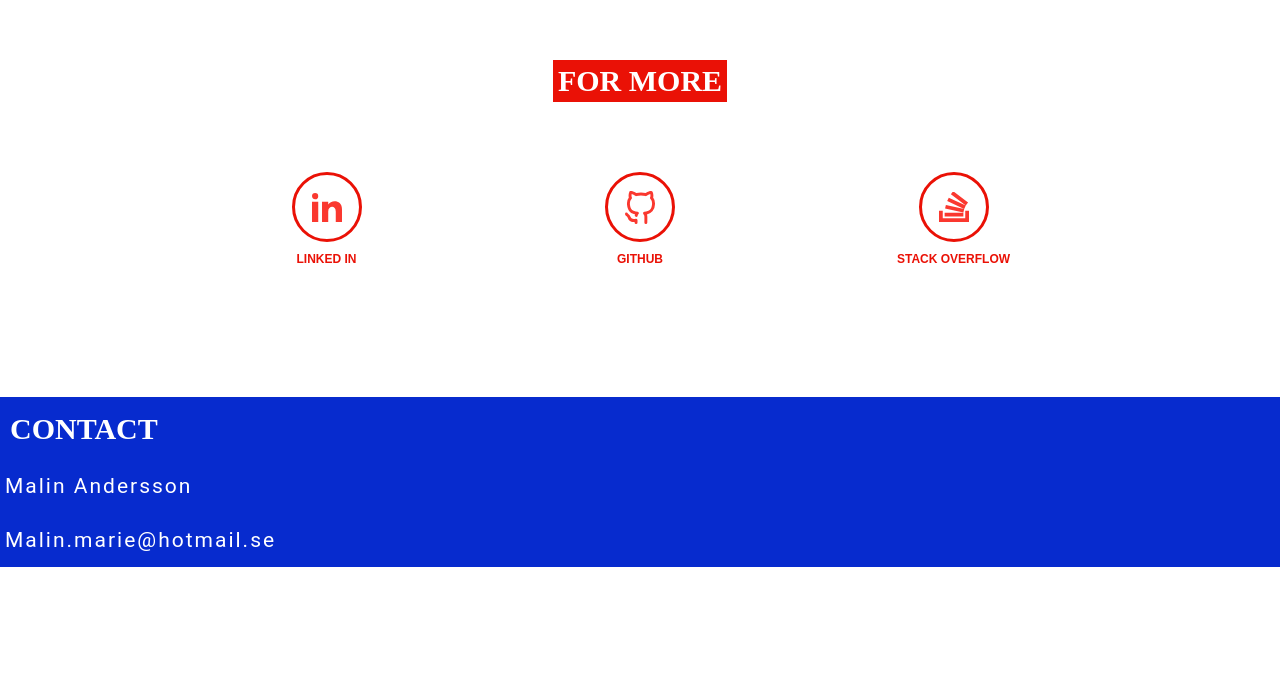
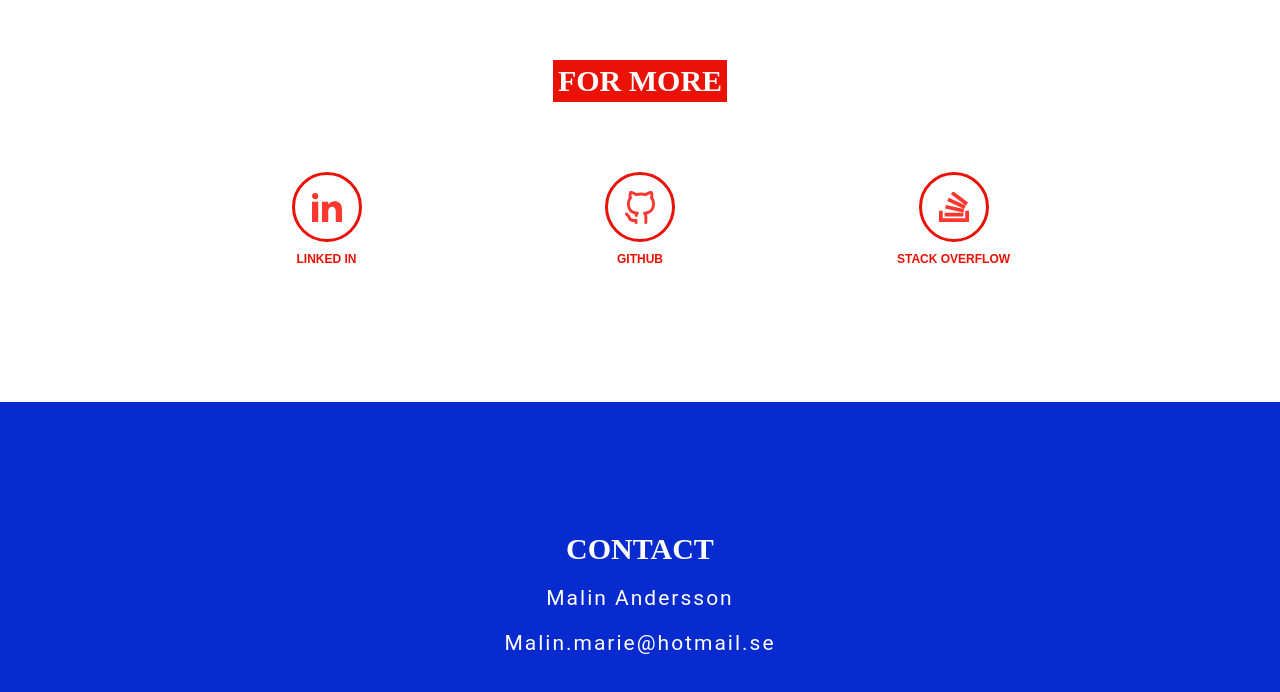
Before and after one commit to malin798/portfolio-react, a React (Create React App) app: page / in a window 1280 px wide. Shown: the part 3974-4666 px from the top of the page. Before the commit the page ends 4541 px from the top, so only its background shows below. Built offline with nearby package versions, Linux system fonts and the light colour scheme.

Commit message:
fixed footer

```diff
--- a/src/Components/Footer.js
+++ b/src/Components/Footer.js
@@ -2,12 +2,12 @@ import React from 'react'
 
 export const Footer = () => (
 
-  <footer className="text-box">
+  <footer>
     <section className="contact">
 
       <h3>CONTACT</h3>
 
-      <p className="bold">
+      <p>
         Malin Andersson
       </p>
 
--- a/src/Scss/Footer.scss
+++ b/src/Scss/Footer.scss
@@ -1,4 +1,5 @@
 footer {
+  @include text-box;
   color: white;
   background-color: #072BCE;
 
@@ -7,14 +8,9 @@ footer {
    }
 
   .contact {
-    height: 140px;
     display: flex;
     flex-direction: column;
     justify-content: space-around;
-
-    @media (min-width: 1025px) {
-      height: 170px;
-    }
   }
 
 }
```
